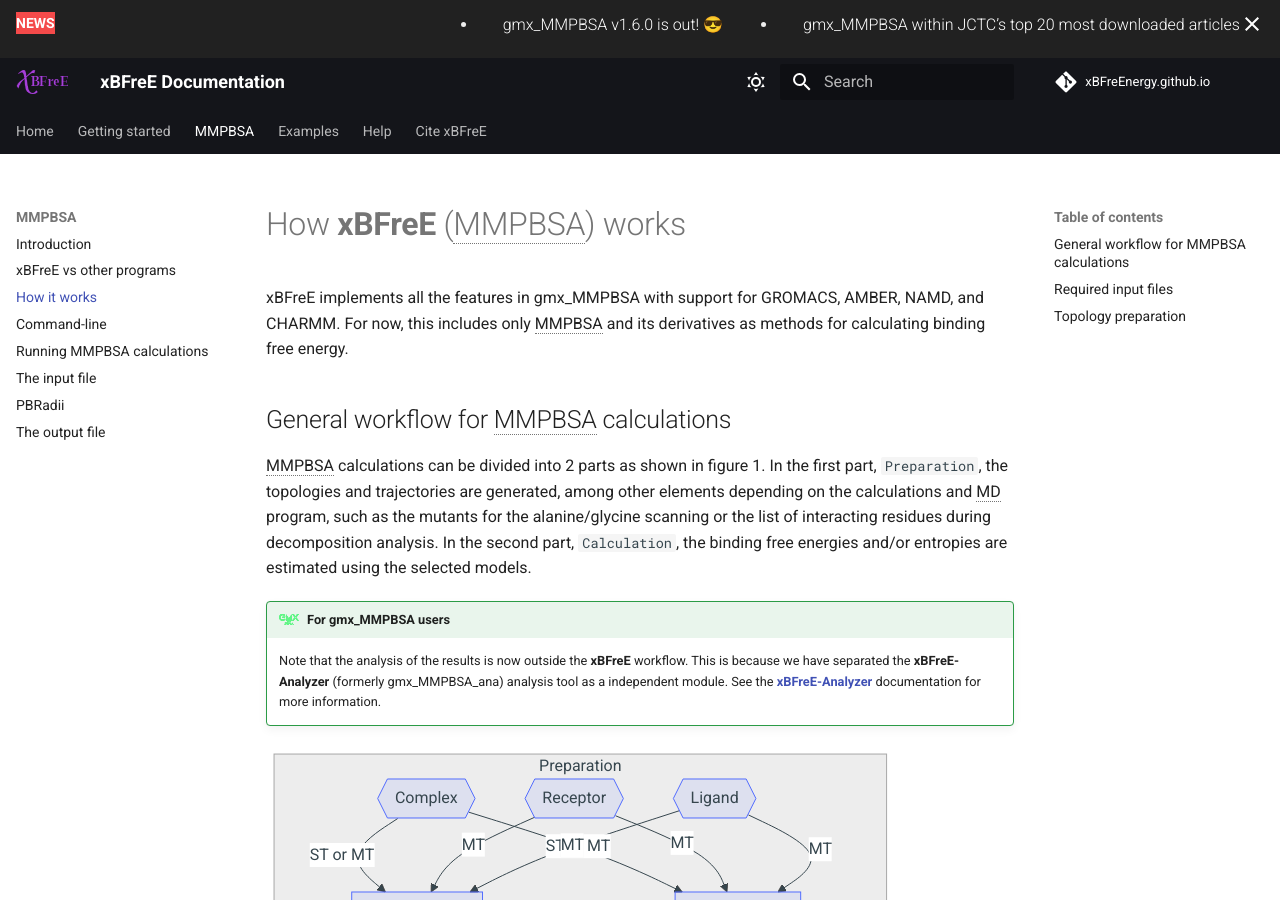
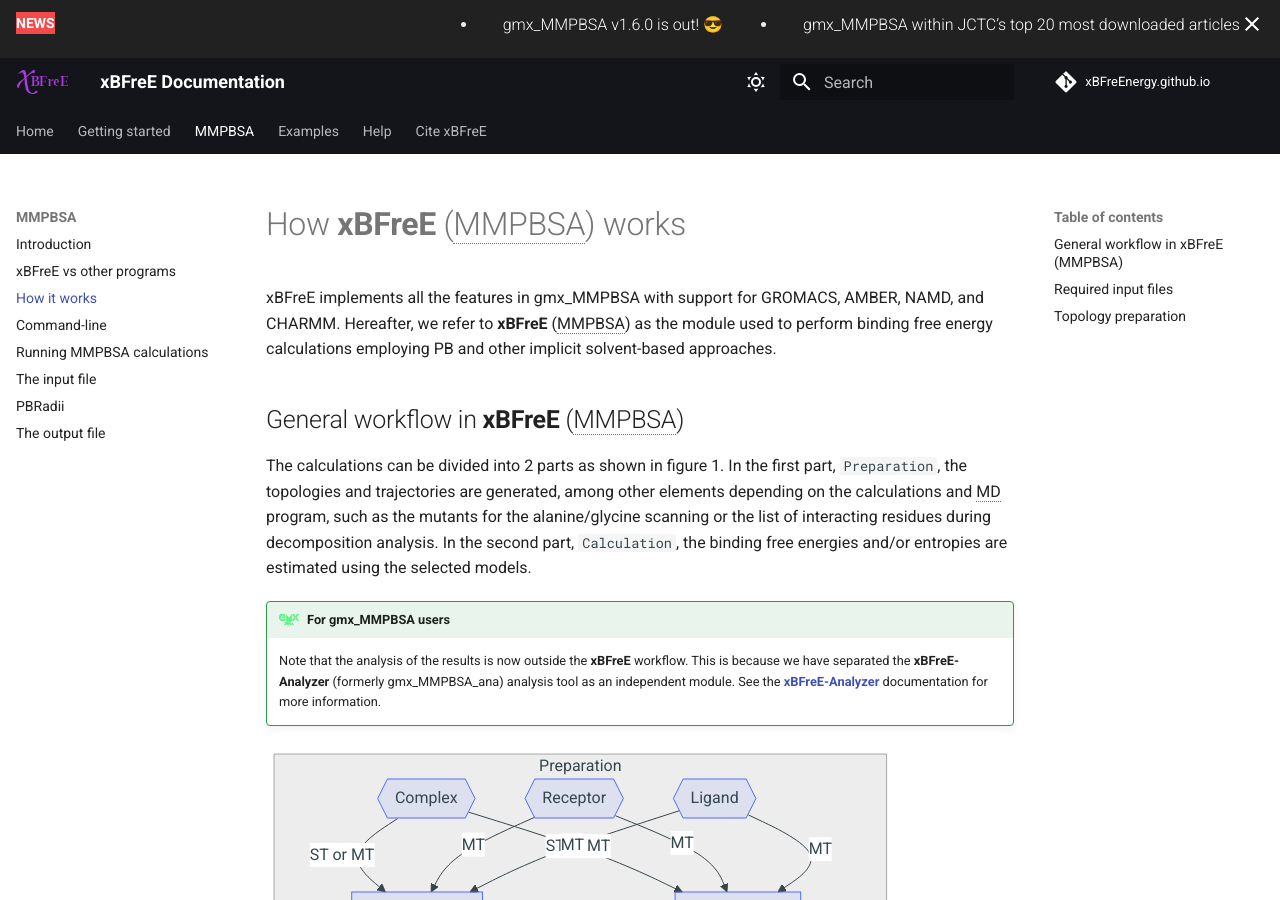
Before and after one commit to xBFreEnergy/xBFreE, an MkDocs documentation site: the page built from docs/mmpbsa/howworks.md, in a window 1280 px wide and 900 px high. Built offline with MkDocs 1.6.1 and Material for MkDocs 9.7.7, drawn with Linux system fonts in a browser that asks for light colours; the version menu is left out; some of the changed text lies outside the part shown.

Commit message:
polishing howworks.md

```diff
--- a/docs/mmpbsa/howworks.md
+++ b/docs/mmpbsa/howworks.md
@@ -5,19 +5,20 @@
 
 # How **xBFreE** (MMPBSA) works
 
-xBFreE implements all the features in gmx_MMPBSA with support for GROMACS, AMBER, NAMD, and CHARMM. For now, this
-includes only MMPBSA and its derivatives as methods for calculating binding free energy.
+xBFreE implements all the features in gmx_MMPBSA with support for GROMACS, AMBER, NAMD, and CHARMM.
+Hereafter, we refer to **xBFreE** (MMPBSA) as the module used to perform binding free energy calculations employing
+PB and other implicit solvent-based approaches.
 
-## General workflow for MMPBSA calculations
+## General workflow in **xBFreE** (MMPBSA)
 
-MMPBSA calculations can be divided into 2 parts as shown in figure 1. In the first part, `Preparation`, the
+The calculations can be divided into 2 parts as shown in figure 1. In the first part, `Preparation`, the
 topologies and trajectories are generated, among other elements depending on the calculations and MD program, such as
 the mutants for the alanine/glycine scanning or the list of interacting residues during decomposition analysis. In
 the second part, `Calculation`, the binding free energies and/or entropies are estimated using the selected models.
 
 !!! gmx-mmpbsa "For gmx_MMPBSA users"
     Note that the analysis of the results is now outside the **xBFreE** workflow. This is because we have
-    separated the **xBFreE-Analyzer** (formerly gmx_MMPBSA_ana) analysis tool as a independent module. See the
+    separated the **xBFreE-Analyzer** (formerly gmx_MMPBSA_ana) analysis tool as an independent module. See the
     [**xBFreE-Analyzer**]() documentation for more information.
 
 
```
Also changed, not shown: other parts of docs/mmpbsa/howworks.md (+10 -10 lines).
